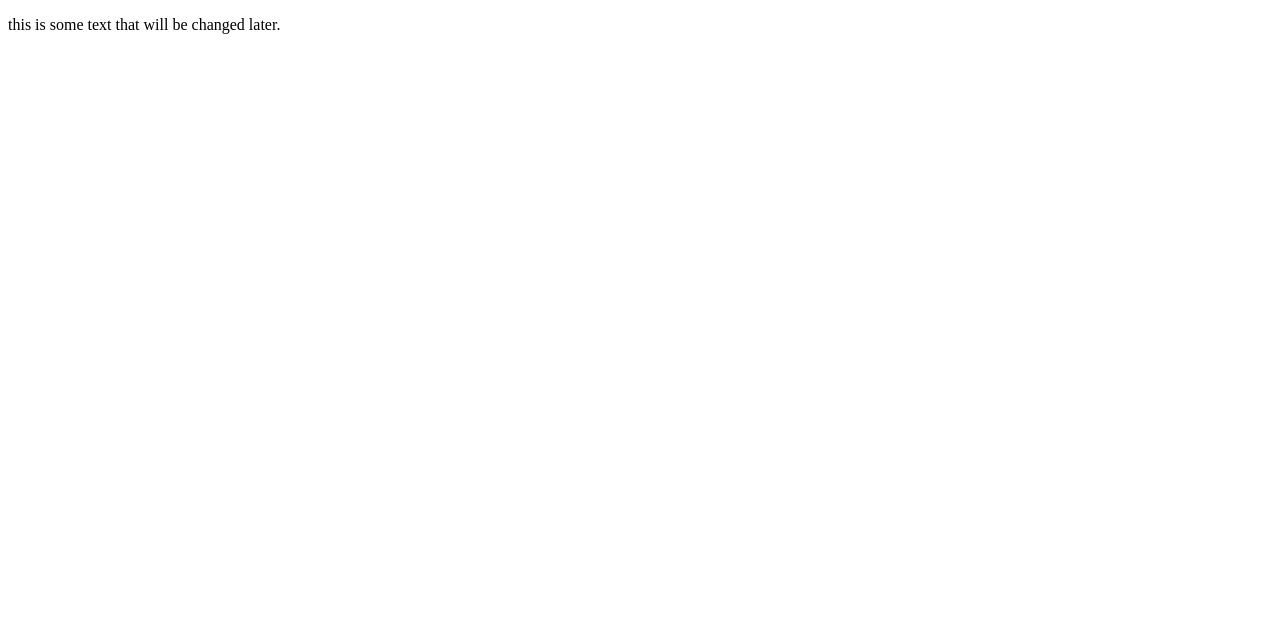
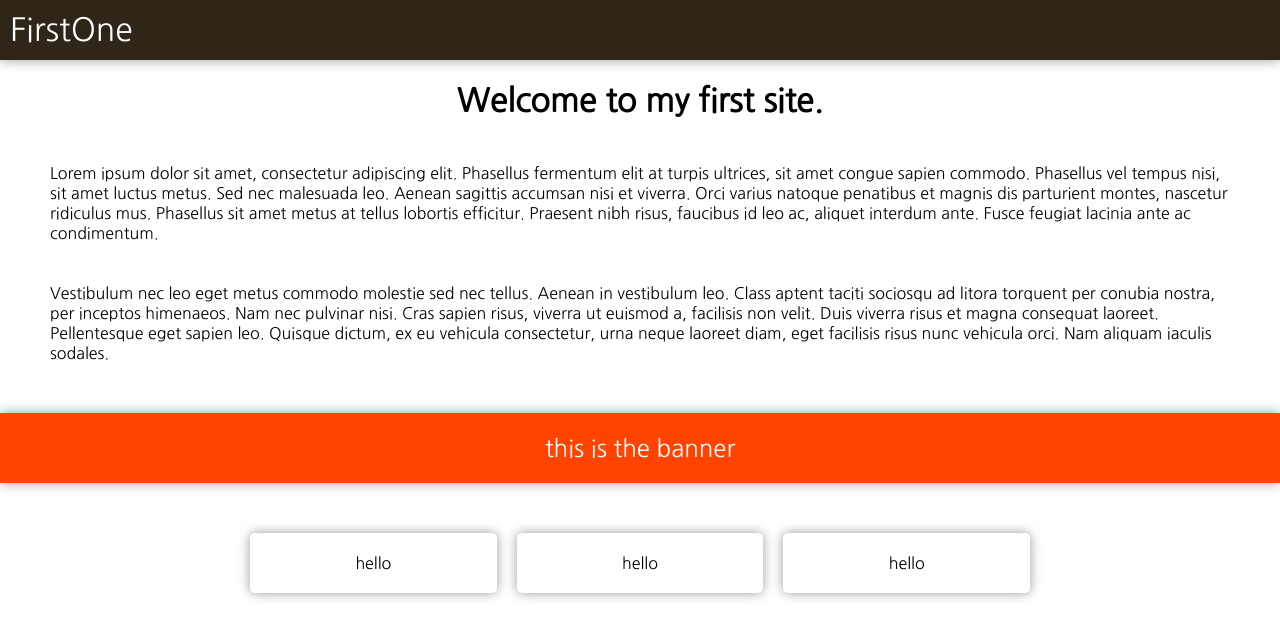
Before and after one commit to djermy/first-website, a plain HTML site: page index.html in a window 1280 px wide. Drawn offline with Linux system fonts and the light colour scheme.

Commit message:
Added content to the main site, made css file to improve styling and wrote some javascript for the typing title message.

```diff
--- a/index.html
+++ b/index.html
@@ -4,12 +4,58 @@
 
 <head>
     <title>Dan's First Site</title>
+    <link rel="stylesheet" href="style.css" />
+    <link href="https://fonts.googleapis.com/css2?family=Nanum+Gothic&display=swap" rel="stylesheet">
 </head>
 
 <body>
-    <p>
-        this is some text that will be changed later.
-    </p>
+
+    <div class="header">
+        FirstOne
+    </div>
+
+    <h1 class="main-title" id="typing-title"></h1>
+
+    <div class="section">
+        <span>
+            Lorem ipsum dolor sit amet, consectetur adipiscing elit. Phasellus fermentum elit at turpis ultrices, sit
+            amet congue sapien commodo. Phasellus vel tempus nisi, sit amet luctus metus. Sed nec malesuada leo. Aenean
+            sagittis accumsan nisi et viverra. Orci varius natoque penatibus et magnis dis parturient montes, nascetur
+            ridiculus mus. Phasellus sit amet metus at tellus lobortis efficitur. Praesent nibh risus, faucibus id leo
+            ac, aliquet interdum ante. Fusce feugiat lacinia ante ac condimentum.
+        </span>
+    </div>
+
+    <div class="section">
+        <span>
+            Vestibulum nec leo eget metus commodo molestie sed nec tellus. Aenean in vestibulum leo. Class aptent taciti
+            sociosqu ad litora torquent per conubia nostra, per inceptos himenaeos. Nam nec pulvinar nisi. Cras sapien
+            risus, viverra ut euismod a, facilisis non velit. Duis viverra risus et magna consequat laoreet.
+            Pellentesque eget sapien leo. Quisque dictum, ex eu vehicula consectetur, urna neque laoreet diam, eget
+            facilisis risus nunc vehicula orci. Nam aliquam iaculis sodales.
+        </span>
+    </div>
+
+    <div class="banner">
+        <span>
+            this is the banner
+        </span>
+    </div>
+
+    <div class="box-wrapper">
+        <div class="box-item-list">
+            <div class="box-item">
+                hello
+            </div>
+            <div class="box-item">
+                hello
+            </div>
+            <div class="box-item">
+                hello
+            </div>
+        </div>
+    </div>
+    <script src="script.js"></script>
 </body>
 
 </html>
--- /dev/null
+++ b/script.js
@@ -0,0 +1,11 @@
+function typeLetter(text) {
+    var x = document.getElementById('typing-title');
+    x.innerHTML += text[0];
+    if (text.length > 1) {
+        setTimeout(() => {
+            typeLetter(text.substring(1, text.length));
+        }, 100)
+    }
+}
+
+typeLetter('Welcome to my first site.')
--- /dev/null
+++ b/style.css
@@ -0,0 +1,60 @@
+:root {
+    --dark-brown: #2f2519;
+    --light-brown: #4a3f35;
+    --light-orange: #fa7d09;
+    --dark-orange: #ff4301;
+    --default-box-shadow: 0 0 12px 0 rgba(0, 0, 0, 0.4);
+}
+
+body {
+    margin: 0;
+    font-family: 'Nanum Gothic', sans-serif;
+}
+
+.header {
+    font-size: 1.5em;
+    color: white;
+    font-size: 2em;
+    padding: 10px;
+    background: var(--dark-brown);
+    box-shadow: var(--default-box-shadow);
+}
+
+.main-title {
+    text-align: center;
+}
+
+.section {
+    padding: 20px 50px;
+}
+
+.banner {
+    margin: 30px 0;
+    padding: 20px 0;
+    background: var(--dark-orange);
+    color: white;
+    text-align: center;
+    font-size: 1.5em;
+    box-shadow: var(--default-box-shadow);
+}
+
+.box-wrapper {
+    display: flex;
+    justify-content: center;
+    padding: 20px 0;
+}
+
+.box-item-list {
+    display: flex;
+    max-width: 800px;
+    width: 100%;
+}
+
+.box-item {
+    margin: 0 10px;
+    box-shadow: var(--default-box-shadow);
+    flex: 1;
+    padding: 20px;
+    border-radius: 5px;
+    text-align: center;
+}
```
